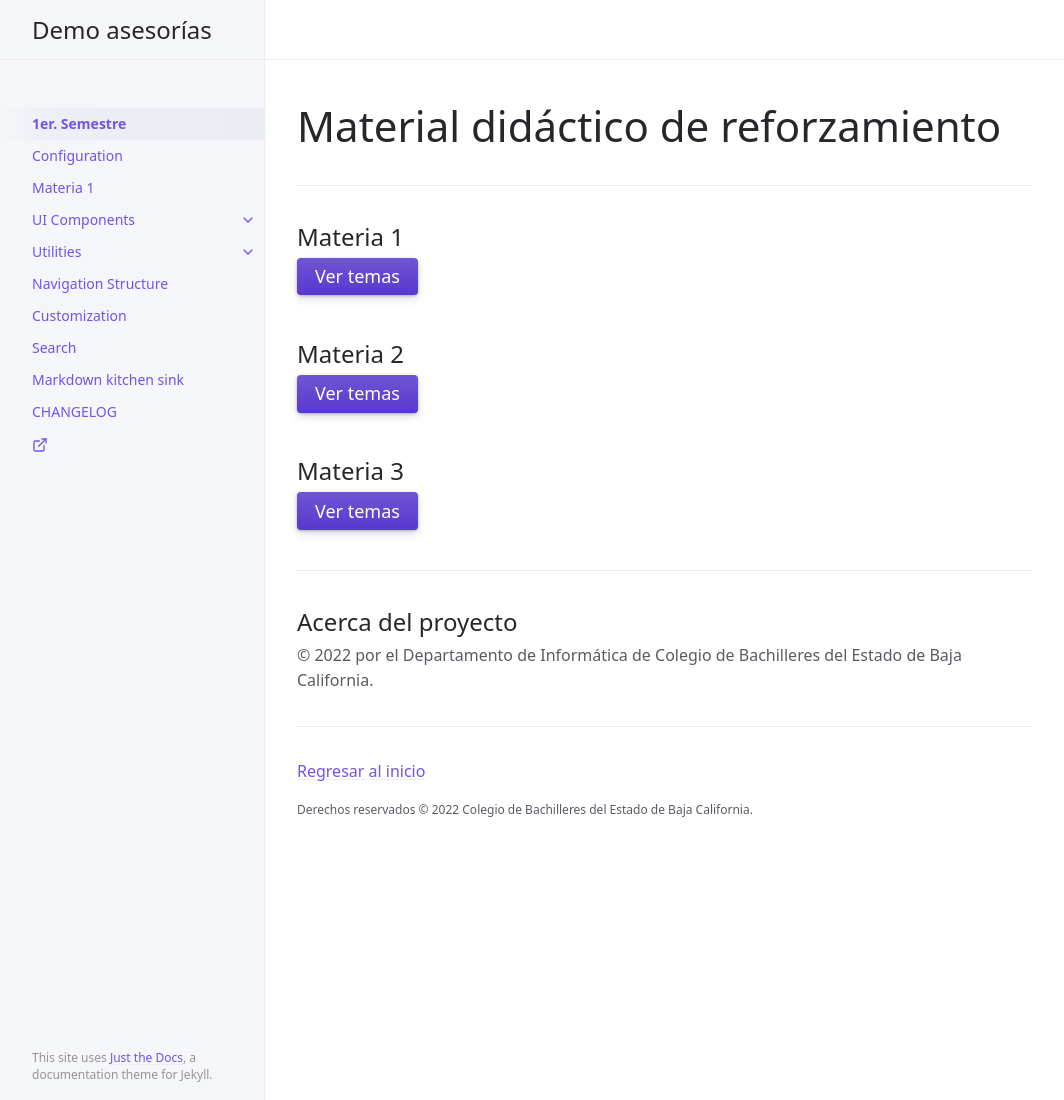
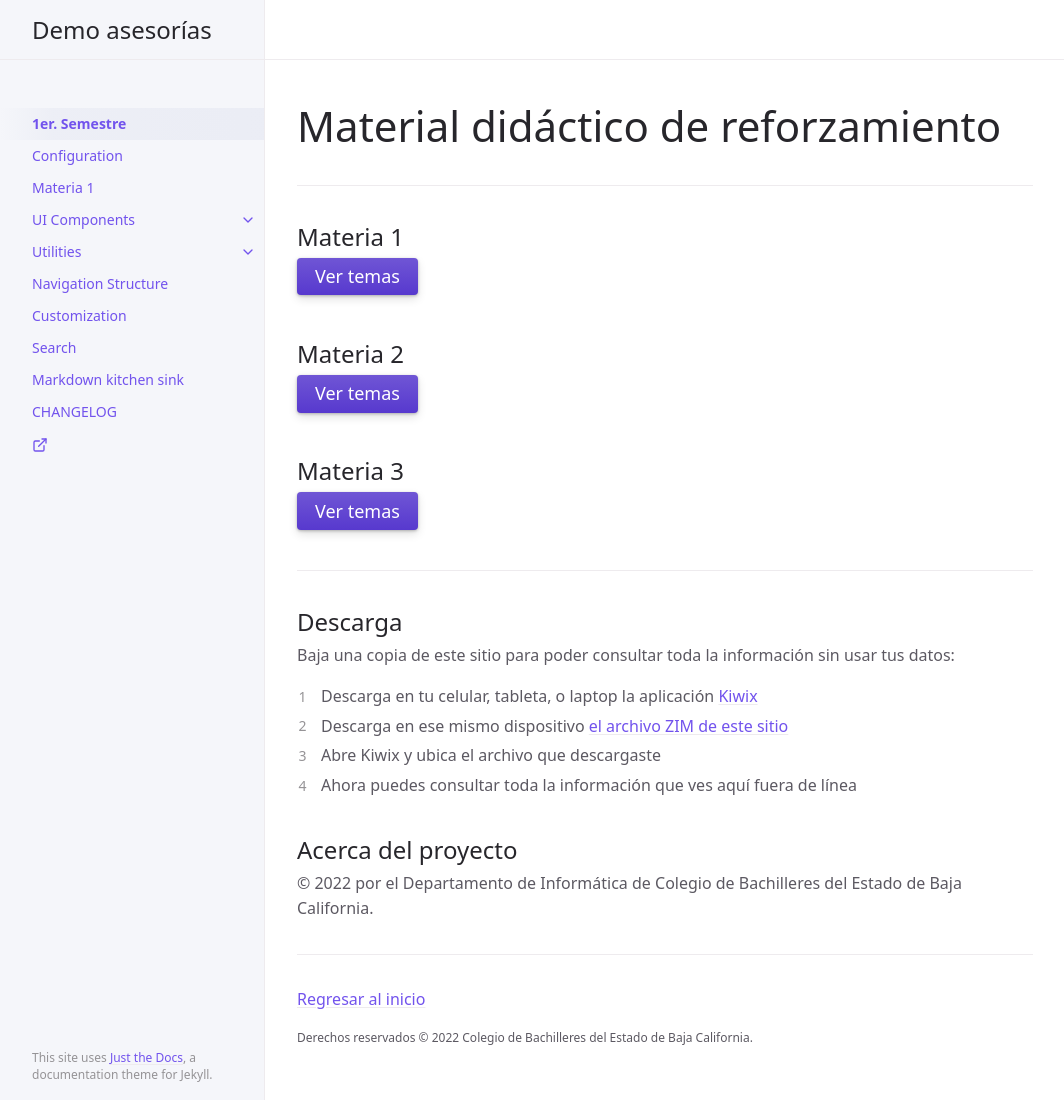
Before and after one commit to CoBachBC/demo-asesorias, a Jekyll site: the page built from index.md, in a window 1280 px wide and 1100 px high. Shown: the whole window, without its empty margins (107-1171 px from the left). Built offline with Jekyll 4.4.1, drawn with Linux system fonts in a browser that asks for light colours.

Commit message:
Update index.md

```diff
--- a/index.md
+++ b/index.md
@@ -48,6 +48,15 @@ Just the Docs gives your documentation a jumpstart with a responsive Jekyll them
 
 ---
 
+## Descarga
+
+Baja una copia de este sitio para poder consultar toda la información sin usar tus datos:
+
+1. Descarga en tu celular, tableta, o laptop la aplicación [Kiwix](https://www.kiwix.org/en/download/)
+1. Descarga en ese mismo dispositivo [el archivo ZIM de este sitio](/assets/demo-asesorias.zim)
+1. Abre Kiwix y ubica el archivo que descargaste
+1. Ahora puedes consultar toda la información que ves aquí fuera de línea
+
 ## Acerca del proyecto
 
 &copy; {{ "now" | date: "%Y" }} por el Departamento de Informática de Colegio de Bachilleres del Estado de Baja California.
```
